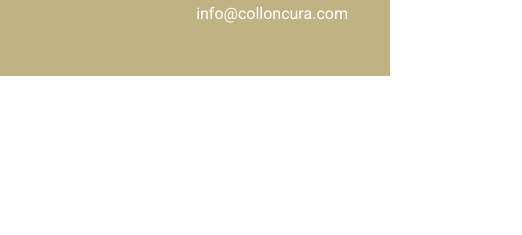
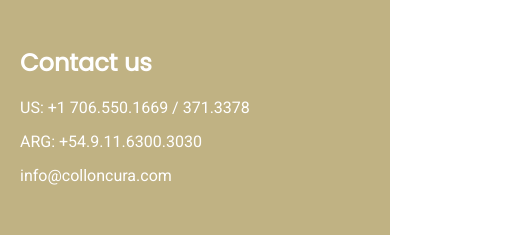
Before and after one commit to Benjaminlegui/colloncuralodge, an Astro site: page / in a window 390 px wide. Shown: the part 4693-4928 px from the top of the page, 522 px wide, since content can reach past the window. Before the commit the page ends 4769 px from the top, so only its background shows below. Built offline with nearby package versions, Linux system fonts and the light colour scheme; Astro itself is replaced by a stand-in of ours.

Commit message:
Fixed mobile footer

```diff
--- a/src/components/Footer.astro
+++ b/src/components/Footer.astro
@@ -51,7 +51,9 @@ import instagramIcon from "../../public/ig.png";
     .container {
       display: flex;
       justify-content: space-between;
-      gap: 100px;
+      flex-direction: row;
+      gap: 50px;
+      flex-wrap: wrap;
     }
 
     .list {
```
